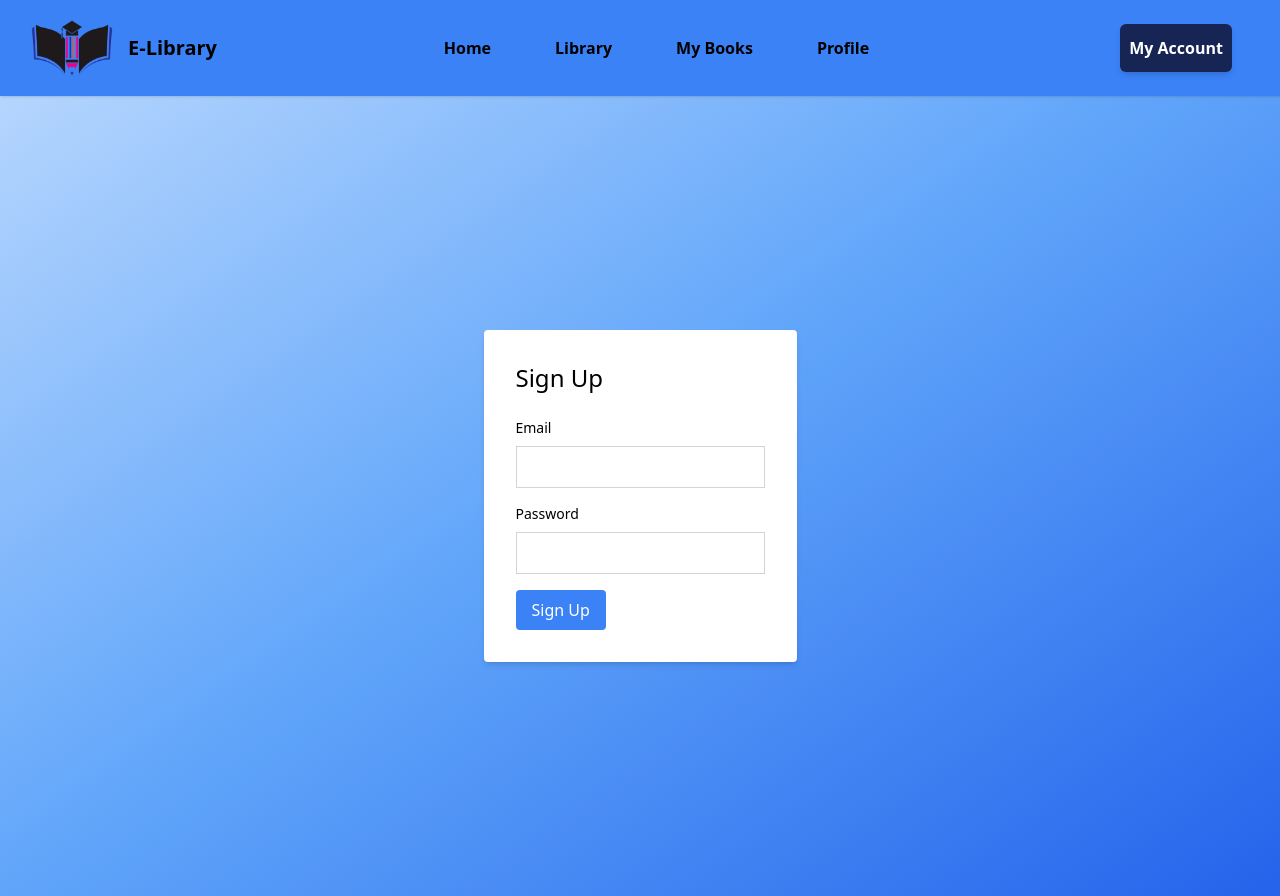
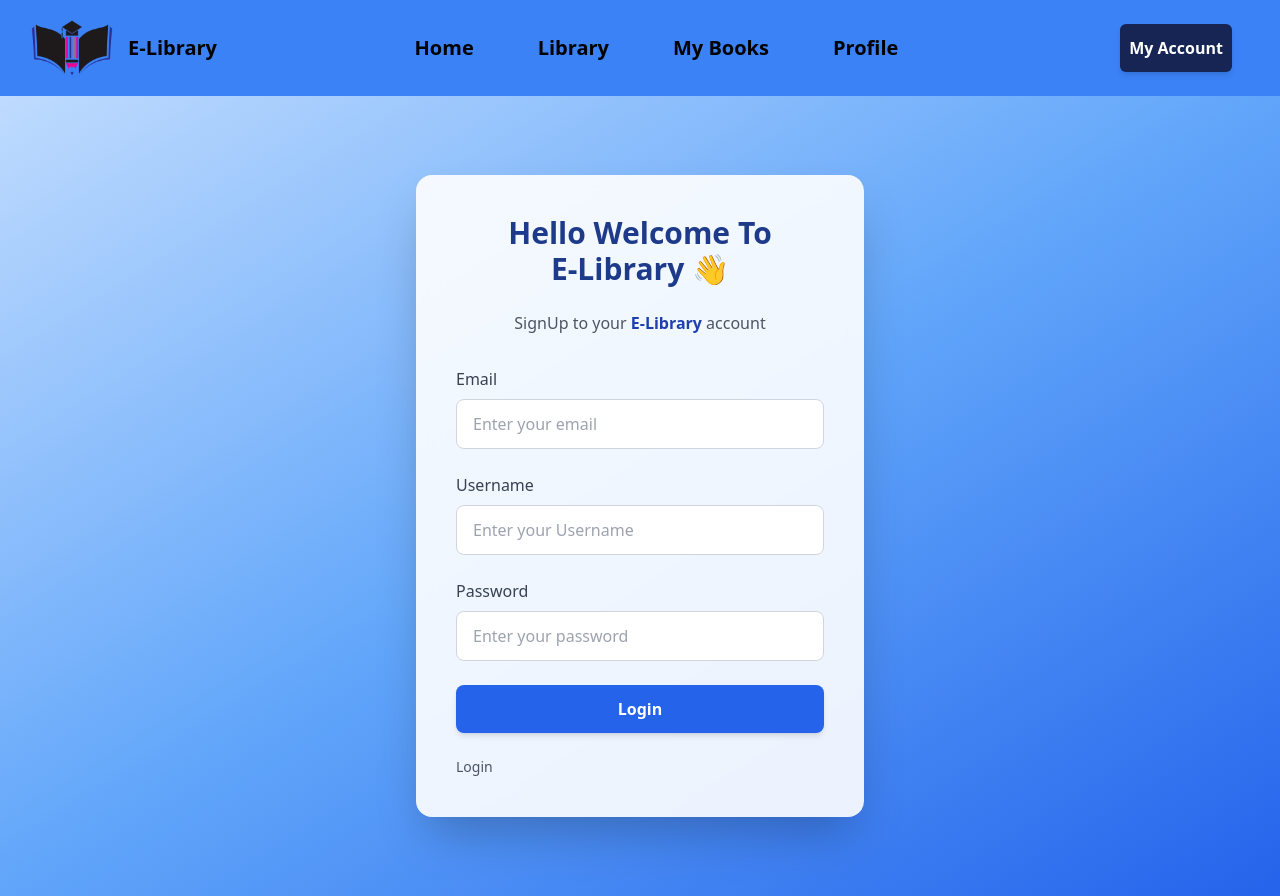
Before and after one commit to AmmarBinAli/E-Library, a React app: page /signup in a window 1280 px wide. Built offline with nearby package versions, Linux system fonts and the light colour scheme; the HTML template or start-up script is replaced by a standard one.

Commit message:
first commit

```diff
--- a/src/components/Login.jsx
+++ b/src/components/Login.jsx
@@ -1,3 +1,4 @@
+import { Link } from "react-router-dom";
 import { useState } from "react";
 
 export default function Login() {
@@ -18,7 +19,7 @@ export default function Login() {
         </p>
 
         <form onSubmit={handleSubmit} className="space-y-6">
-          {/* Email */}
+
           <div>
             <label className="block text-gray-700 font-medium mb-2">Email</label>
             <input
@@ -31,7 +32,7 @@ export default function Login() {
             />
           </div>
 
-          {/* Password */}
+
           <div>
             <label className="block text-gray-700 font-medium mb-2">Password</label>
             <input
@@ -44,7 +45,7 @@ export default function Login() {
             />
           </div>
 
-          {/* Submit Button */}
+
           <button
             type="submit"
             className="w-full py-3 bg-blue-600 text-white font-semibold rounded-lg shadow-md hover:bg-blue-700 transition duration-300"
@@ -53,10 +54,12 @@ export default function Login() {
           </button>
         </form>
 
-        {/* Extra links */}
+
         <div className="flex justify-between items-center mt-6 text-sm text-gray-600">
           <a href="#" className="hover:text-blue-700">Forgot Password?</a>
-          <a href="#" className="hover:text-blue-700">SignUp</a>
+          <Link to="/signup" className="hover:text-blue-700">
+            SignUp
+          </Link>
         </div>
       </div>
     </div>
--- a/src/components/Navbar.jsx
+++ b/src/components/Navbar.jsx
@@ -11,7 +11,7 @@ export default function Navbar() {
       </div>
 
       {/* Center Menu */}
-      <ul className="flex-1 flex justify-center space-x-16 items-center p-4">
+      <ul className="flex-1 flex justify-center space-x-16 items-center p-4 text-xl">
         <li className="font-semibold cursor-pointer hover:text-white
         transform transition-transform duration-200 hover:scale-105 ">Home</li>
         <li className="font-semibold cursor-pointer hover:text-white
--- a/src/components/SignUp.jsx
+++ b/src/components/SignUp.jsx
@@ -1,45 +1,82 @@
-import React from "react";
 import { useState } from "react";
+import { Link } from "react-router-dom";
 
 export default function SignUp() {
   const [email, setEmail] = useState("");
   const [password, setPassword] = useState("");
+  const [userName, setUserName] = useState("");
 
   const handleSubmit = (e) => {
     e.preventDefault();
   };
 
   return (
-    <div className="flex items-center justify-center h-screen">
-      <form onSubmit={handleSubmit} className="bg-white p-8 rounded shadow-md">
-        <h2 className="text-2xl mb-6">Sign Up</h2>
-        <div className="mb-4">
-          <label className="block text-sm mb-2">Email</label>
+    <div className="flex justify-center items-center min-h-screen bg-gradient-to-br from-blue-200 via-blue-400 to-blue-600">
+      <div className="bg-white/90 backdrop-blur-md p-10 rounded-2xl shadow-2xl w-full max-w-md transform transition duration-300 hover:scale-[1.02]">
+        <h2 className="text-3xl font-bold text-center text-blue-900 mb-6">
+          Hello Welcome To <br /> E-Library 👋
+        </h2>
+        <p className="text-center text-gray-600 mb-8">
+          SignUp to your{" "}
+          <span className="font-semibold text-blue-800">E-Library</span> account
+        </p>
+
+        <form onSubmit={handleSubmit} className="space-y-6">
+          <div>
+            <label className="block text-gray-700 font-medium mb-2">
+              Email
+            </label>
             <input
               type="email"
               value={email}
               onChange={(e) => setEmail(e.target.value)}
-            className="border border-gray-300 p-2 w-full"
+              placeholder="Enter your email"
+              className="w-full px-4 py-3 rounded-lg border border-gray-300 focus:ring-2 focus:ring-blue-500 outline-none"
               required
             />
           </div>
-        <div className="mb-4">
-          <label className="block text-sm mb-2">Password</label>
+          <div>
+            <label className="block text-gray-700 font-medium mb-2">
+              Username
+            </label>
+            <input
+              type="text"
+              value={userName}
+              onChange={(e) => setUserName(e.target.value)}
+              placeholder="Enter your Username"
+              className="w-full px-4 py-3 rounded-lg border border-gray-300 focus:ring-2 focus:ring-blue-500 outline-none"
+              required
+            />
+          </div>
+
+          <div>
+            <label className="block text-gray-700 font-medium mb-2">
+              Password
+            </label>
             <input
               type="password"
               value={password}
               onChange={(e) => setPassword(e.target.value)}
-            className="border border-gray-300 p-2 w-full"
+              placeholder="Enter your password"
+              className="w-full px-4 py-3 rounded-lg border border-gray-300 focus:ring-2 focus:ring-blue-500 outline-none"
               required
             />
           </div>
+
           <button
             type="submit"
-          className="bg-blue-500 text-white py-2 px-4 rounded"
+            className="w-full py-3 bg-blue-600 text-white font-semibold rounded-lg shadow-md hover:bg-blue-700 transition duration-300"
           >
-          Sign Up
+            Login
           </button>
         </form>
+
+        <div className="flex justify-between items-center mt-6 text-sm text-gray-600">
+          <Link to="/login" className="hover:text-blue-700">
+            Login
+          </Link>
+        </div>
+      </div>
     </div>
   );
 }
```
Lines whose indentation alone changed are shown as unchanged.
